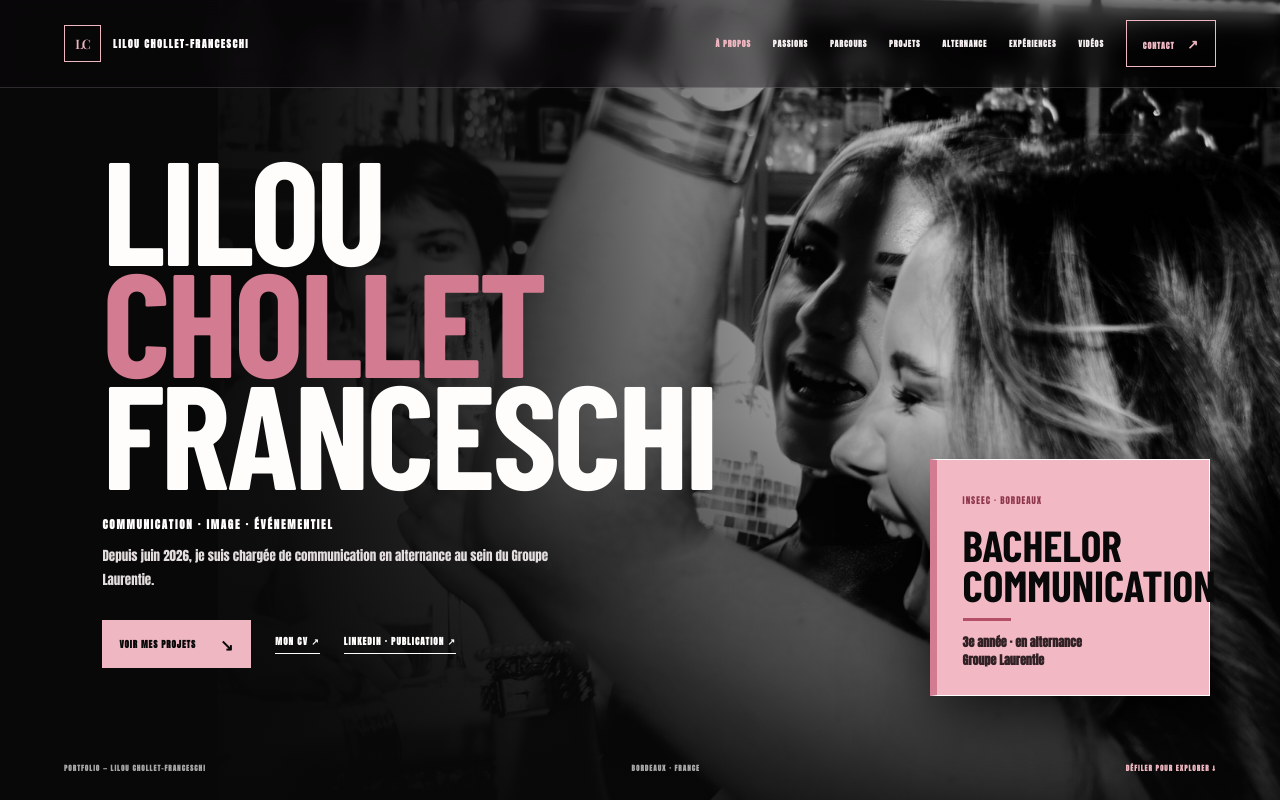
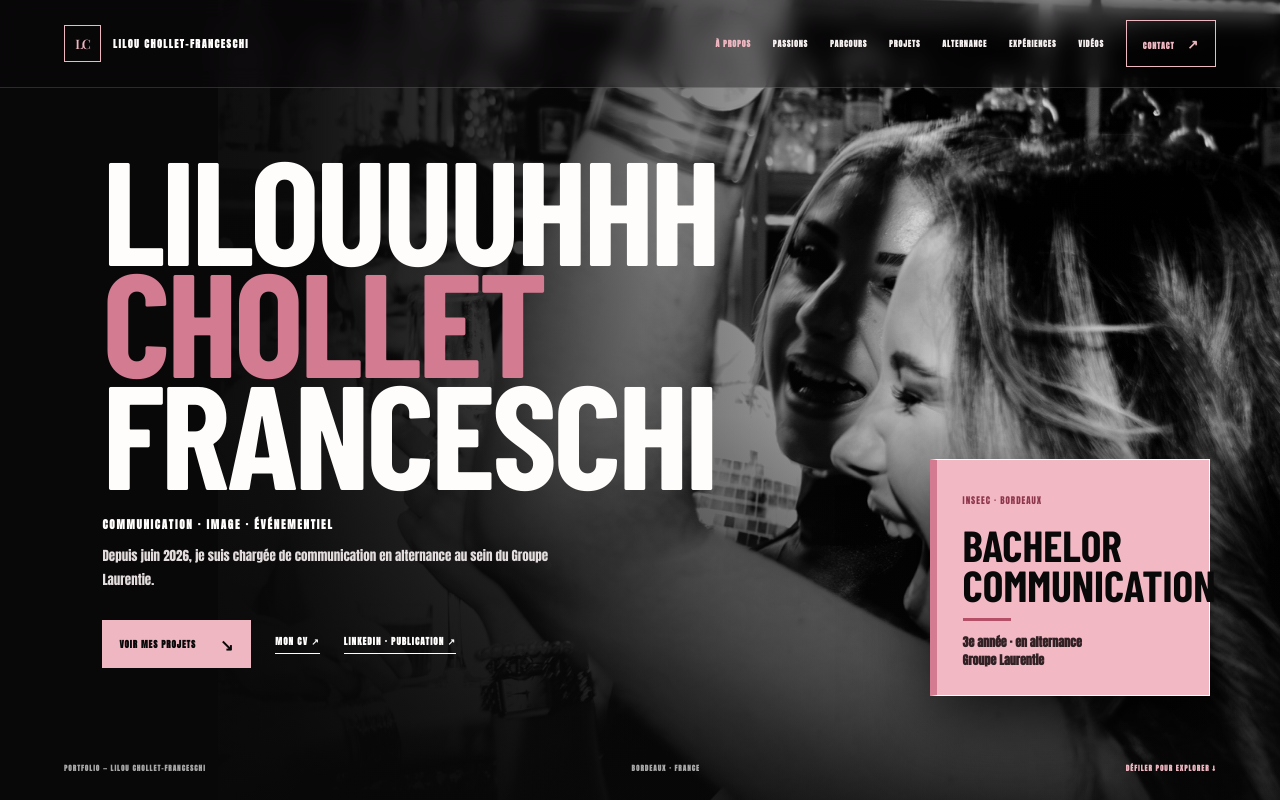
Before and after one commit to cholletlilou33-cell/portfolio-lilou-chollet-franceschi, a plain HTML site: page index.html in a window 1280 px wide. Shown: the top 800 px of the page. Drawn offline with nearby package versions, Linux system fonts and the light colour scheme; a web font is replaced by a local one.

Commit message:
Update hero name to Lilouuuhhh

```diff
--- a/index.html
+++ b/index.html
@@ -31,7 +31,7 @@
     <section class="hero">
       <img class="hero-image" src="images/home-bourbon-bw.jpg" alt="Soirée au Bourbon, photographie noir et blanc" fetchpriority="high">
       <div class="hero-copy">
-        <h1>Lilou<br><em>Chollet</em><br>Franceschi</h1>
+        <h1>Lilouuuhhh<br><em>Chollet</em><br>Franceschi</h1>
         <p class="hero-sub">Communication · Image · Événementiel</p>
         <p class="hero-intro">Depuis juin 2026, je suis chargée de communication en alternance au sein du Groupe Laurentie.</p>
         <div class="hero-actions">
```
